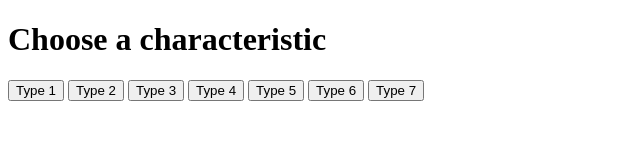
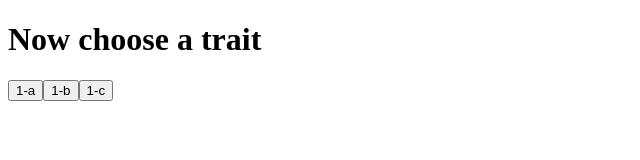
Before and after one commit to ryanrking/github-pages-test, a plain HTML site: page index.html in a window 1280 px wide. Both pictures are taken after a click on the button "Type 1". Shown: the whole page, without its empty margins (0-640 px from the left). Drawn offline with Linux system fonts and the light colour scheme.

Commit message:
New index.html

```diff
--- a/index.html
+++ b/index.html
@@ -5,15 +5,97 @@
   </head>
   <body>
     <h1>Choose a characteristic</h1>
-    <button>Type 1</button>
-    <button>Type 2</button>
-    <button>Type 3</button>
-    <button>Type 4</button>
-    <button>Type 5</button>
-    <button>Type 6</button>
-    <button>Type 7</button>
+    <div class="initial">
+      <button value="0">Type 1</button>
+      <button value="1">Type 2</button>
+      <button value="2">Type 3</button>
+      <button value="3">Type 4</button>
+      <button value="4">Type 5</button>
+      <button value="5">Type 6</button>
+      <button value="6">Type 7</button>
+    </div>
+    <div class="traits" style="display: none;">
+      <button value="0">Trait 1</button>
+      <button value="1">Trait 2</button>
+      <button value="2">Trait 3</button>
+    </div>
+    <div class="results" style="display: none;">
+      <p>Neutrophils: 53%</p>
+      <p>Monocytes: 24%</p>
+      <p>Lymphocytes: 16%</p>
+      <span></span>
+      <br/>
+      <button class="reset">Reset</button>
+    </div>
+
     <script>
+      let selected_characteristic = 0;
+      let selected_trait = 0;
+      let traits = [['1-a', '1-b', '1-c'],
+                    ['2-a', '2-b', '2-c', '2-d'],
+                    ['3-a', '3-b', '3-c'],
+                    ['4-a', '4-b', '4-c'],
+                    ['5-a', '5-b', '5-c'],
+                    ['6-a', '6-b', '6-c'],
+                    ['7-a', '7-b', '7-c']];
+      let data = [[.2, .4, .4, .6, .4],
+                  [.1, .3, .4, .6, .4],
+                  [.4, .7, .4, .6, .4],
+                  [.5, .3, .4, .6, .4],
+                  [.4, .8, .4, .6, .4],
+                  [.2, .1, .4, .6, .4],
+                  [.7, .8, .4, .6, .4],
+                  [.1, .3, .4, .6, .4],
+                  [.9, .2, .4, .6, .4],
+                  [.3, .7, .4, .6, .4],
+                  [.1, .4, .4, .6, .4],
+                  [.6, .3, .4, .6, .4],
+                  [.9, .2, .4, .6, .4],
+                  [.4, .7, .4, .6, .4],
+                  [.2, .1, .4, .6, .4],
+                  [.1, .8, .4, .6, .4],
+                  [.6, .8, .4, .6, .4],
+                  [.8, .3, .4, .6, .4],
+                  [.0, .8, .4, .6, .4],
+                  [.4, .9, .4, .6, .4],
+                  [.3, .1, .4, .6, .4],
+                  [.2, .2, .4, .6, .4],
+                  [.1, .4, .4, .6, .4],
+                  [.7, .2, .4, .6, .4],
+                  [.6, .2, .4, .6, .4]];
 
+
+      document.querySelectorAll('.initial button').forEach((btn) => {
+        btn.addEventListener('click', function() {
+          document.querySelector('h1').innerHTML = 'Now choose a trait';
+          document.querySelector('.initial').style.display = 'none';
+          document.querySelector('.traits').style.display = 'block';
+          document.querySelector('.traits').innerHTML = '';
+          selected_characteristic = btn.value;
+          for (let i in traits[btn.value]) {
+            document.querySelector('.traits').innerHTML += '<button value='+ i + '>' + traits[btn.value][i] + '</button>';
+          }
+          document.querySelectorAll('.traits button').forEach((b) => {
+            b.addEventListener('click', function() {
+              document.querySelector('h1').innerHTML = 'Results';
+              document.querySelector('.traits').style.display = 'none';
+              document.querySelector('.results').style.display = 'block';
+              selected_trait = b.value;
+              document.querySelector('.results span').innerHTML = selected_characteristic + ' ' + selected_trait;
+            })
+          });
+        })
+      });
+
+
+      document.querySelectorAll('.reset').forEach((btn) => {
+        btn.addEventListener('click', function() {
+          document.querySelector('h1').innerHTML = 'Choose a characteristic';
+          document.querySelector('.traits').style.display = 'none';
+          document.querySelector('.results').style.display = 'none';
+          document.querySelector('.initial').style.display = 'block';
+        })
+      });
     </script>
   </body>
 </html>
```
